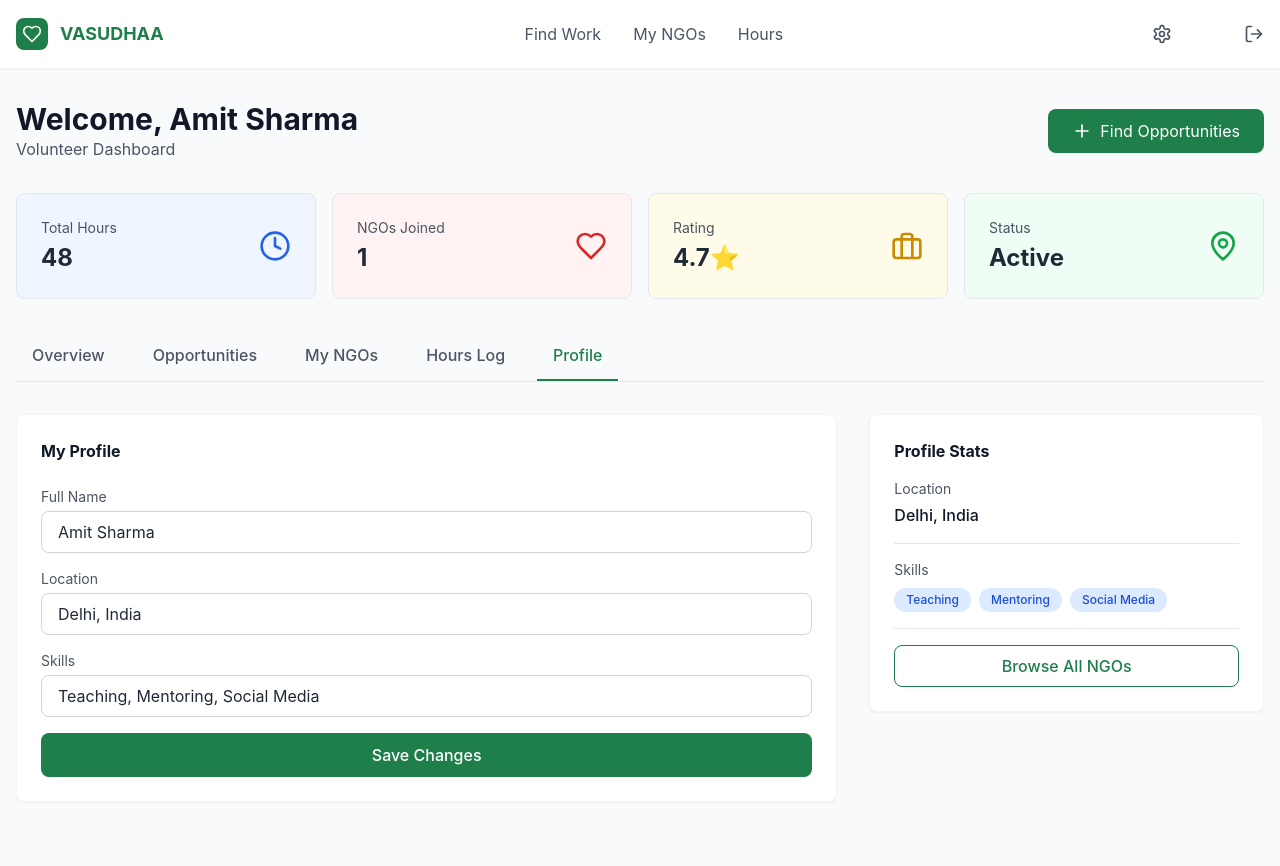
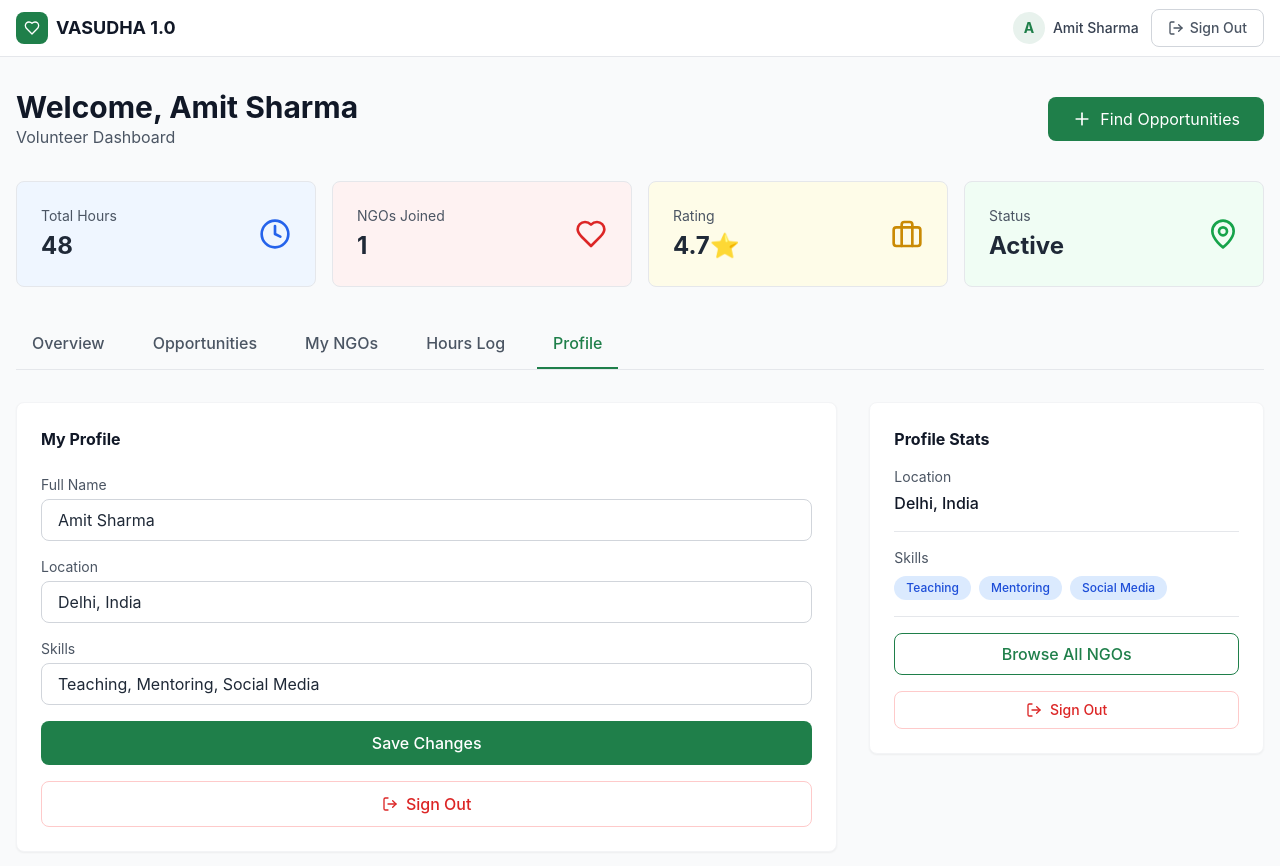
Before and after one commit to ManojKumarRabidas/vasudha, a React (Vite) app in the folder frontend/: page /volunteer/dashboard in a window 1280 px wide. Both pictures are taken after a click on the button "Profile". Shown: the top 866 px of the page. Before the commit the page ends 834 px from the top, so only its background shows below. Built offline with nearby package versions, Linux system fonts and the light colour scheme.

Commit message:
add log out

```diff
--- a/frontend/src/pages/ngo/Dashboard.jsx
+++ b/frontend/src/pages/ngo/Dashboard.jsx
@@ -4,7 +4,7 @@ import {
   TrendingUp, Users, Heart, Plus, CheckCircle, Shield,
   MapPin, Calendar, Upload, FileText, Edit2, Trash2,
   ChevronDown, ChevronUp, Image as ImageIcon, X, Download,
-  IndianRupee, Eye, BadgeCheck, Clock, Target
+  IndianRupee, Eye, BadgeCheck, Clock, Target, LogOut
 } from 'lucide-react'
 
 // ─── Mock Data ────────────────────────────────────────────────────────────────
@@ -143,19 +143,16 @@ function CampaignModal({ isOpen, onClose, onSubmit, initial }) {
           <button onClick={onClose} className="p-2 hover:bg-gray-100 rounded-full transition"><X className="w-5 h-5 text-gray-500" /></button>
         </div>
         <div className="p-6 space-y-5">
-          {/* Title */}
           <div>
             <label className="block text-xs font-semibold text-gray-500 mb-1">Campaign Title *</label>
             <input name="title" value={form.title} onChange={change} placeholder="e.g. Winter Blanket Drive 2025"
               className="w-full px-4 py-2.5 border border-gray-300 rounded-lg text-sm focus:outline-none focus:ring-2 focus:ring-blue-300 transition" />
           </div>
-          {/* Description */}
           <div>
             <label className="block text-xs font-semibold text-gray-500 mb-1">Description</label>
             <textarea name="description" value={form.description} onChange={change} rows={3} placeholder="What is this campaign about?"
               className="w-full px-4 py-2.5 border border-gray-300 rounded-lg text-sm resize-none focus:outline-none focus:ring-2 focus:ring-blue-300 transition" />
           </div>
-          {/* Goal + Location */}
           <div className="grid grid-cols-2 gap-4">
             <div>
               <label className="block text-xs font-semibold text-gray-500 mb-1">Goal Amount (₹) *</label>
@@ -168,7 +165,6 @@ function CampaignModal({ isOpen, onClose, onSubmit, initial }) {
                 className="w-full px-4 py-2.5 border border-gray-300 rounded-lg text-sm focus:outline-none focus:ring-2 focus:ring-blue-300 transition" />
             </div>
           </div>
-          {/* Dates */}
           <div className="grid grid-cols-2 gap-4">
             <div>
               <label className="block text-xs font-semibold text-gray-500 mb-1">Start Date</label>
@@ -181,7 +177,6 @@ function CampaignModal({ isOpen, onClose, onSubmit, initial }) {
                 className="w-full px-4 py-2.5 border border-gray-300 rounded-lg text-sm focus:outline-none focus:ring-2 focus:ring-blue-300 transition" />
             </div>
           </div>
-          {/* Images */}
           <div>
             <label className="block text-xs font-semibold text-gray-500 mb-2">Campaign Images</label>
             <div className="flex flex-wrap gap-2 mb-2">
@@ -199,7 +194,6 @@ function CampaignModal({ isOpen, onClose, onSubmit, initial }) {
               <Upload className="w-4 h-4" /> Upload Images
             </button>
           </div>
-          {/* PDF Proof */}
           <div>
             <label className="block text-xs font-semibold text-gray-500 mb-2">Proof / Authorization Document (PDF)</label>
             {form.proofDoc && (
@@ -233,7 +227,6 @@ function CampaignCard({ campaign, onEdit, onDelete, verified }) {
 
   return (
     <div className="bg-white rounded-xl border border-gray-200 shadow-sm overflow-hidden">
-      {/* Header */}
       <div className="p-5">
         <div className="flex items-start justify-between gap-3">
           <div className="flex-1 min-w-0">
@@ -251,8 +244,6 @@ function CampaignCard({ campaign, onEdit, onDelete, verified }) {
             <button onClick={onDelete} className="p-2 text-gray-400 hover:text-red-500 hover:bg-red-50 rounded-lg transition"><Trash2 className="w-4 h-4" /></button>
           </div>
         </div>
-
-        {/* Meta */}
         <div className="flex flex-wrap gap-4 mt-3 text-xs text-gray-500">
           <span className="flex items-center gap-1"><MapPin className="w-3.5 h-3.5" />{campaign.location}</span>
           <span className="flex items-center gap-1"><Calendar className="w-3.5 h-3.5" />{campaign.startDate} → {campaign.endDate}</span>
@@ -263,8 +254,6 @@ function CampaignCard({ campaign, onEdit, onDelete, verified }) {
             </button>
           )}
         </div>
-
-        {/* Progress */}
         <div className="mt-4">
           <div className="flex justify-between text-sm mb-1.5">
             <span className="font-semibold text-gray-900">{fmtINR(campaign.raisedAmount)} raised</span>
@@ -279,15 +268,12 @@ function CampaignCard({ campaign, onEdit, onDelete, verified }) {
           </div>
         </div>
       </div>
-
-      {/* Donation Records Toggle */}
       <div className="border-t border-gray-100">
         <button onClick={() => setExpanded(p => !p)}
           className="w-full flex items-center justify-between px-5 py-3 text-sm font-medium text-gray-600 hover:bg-gray-50 transition">
           <span className="flex items-center gap-2"><IndianRupee className="w-4 h-4 text-blue-500" /> Donation Records ({campaign.donations.length})</span>
           {expanded ? <ChevronUp className="w-4 h-4" /> : <ChevronDown className="w-4 h-4" />}
         </button>
-
         {expanded && (
           <div className="px-5 pb-4 space-y-2">
             {campaign.donations.length === 0 ? (
@@ -323,18 +309,9 @@ function CampaignsTab({ verified }) {
   const [showModal, setShowModal] = useState(false)
   const [editTarget, setEditTarget] = useState(null)
 
-  const handleCreate = (data) => {
-    setCampaigns(p => [data, ...p])
-  }
-
-  const handleEdit = (data) => {
-    setCampaigns(p => p.map(c => c.id === data.id ? data : c))
-    setEditTarget(null)
-  }
-
-  const handleDelete = (id) => {
-    if (window.confirm('Delete this campaign?')) setCampaigns(p => p.filter(c => c.id !== id))
-  }
+  const handleCreate = (data) => setCampaigns(p => [data, ...p])
+  const handleEdit = (data) => { setCampaigns(p => p.map(c => c.id === data.id ? data : c)); setEditTarget(null) }
+  const handleDelete = (id) => { if (window.confirm('Delete this campaign?')) setCampaigns(p => p.filter(c => c.id !== id)) }
 
   return (
     <div className="space-y-5">
@@ -348,7 +325,6 @@ function CampaignsTab({ verified }) {
           <Plus className="w-4 h-4" /> Create Campaign
         </button>
       </div>
-
       {campaigns.length === 0 ? (
         <div className="bg-white rounded-xl border border-dashed border-gray-300 p-12 text-center">
           <Target className="w-10 h-10 text-gray-300 mx-auto mb-3" />
@@ -359,21 +335,17 @@ function CampaignsTab({ verified }) {
         <div className="space-y-4">
           {campaigns.map(c => (
             <CampaignCard key={c.id} campaign={c} verified={verified}
-              onEdit={() => setEditTarget(c)}
-              onDelete={() => handleDelete(c.id)} />
+              onEdit={() => setEditTarget(c)} onDelete={() => handleDelete(c.id)} />
           ))}
         </div>
       )}
-
       <CampaignModal isOpen={showModal} onClose={() => setShowModal(false)} onSubmit={handleCreate} />
-      {editTarget && (
-        <CampaignModal isOpen={true} onClose={() => setEditTarget(null)} onSubmit={handleEdit} initial={editTarget} />
-      )}
+      {editTarget && <CampaignModal isOpen={true} onClose={() => setEditTarget(null)} onSubmit={handleEdit} initial={editTarget} />}
     </div>
   )
 }
 
-// ─── Transactions Tab (inline, same style) ────────────────────────────────────
+// ─── Transactions Tab ─────────────────────────────────────────────────────────
 function TransactionsTab() {
   const [donors] = useState(initialDonors)
   return (
@@ -466,6 +438,11 @@ export default function NGODashboard() {
     setProfileForm(p => ({ ...p, [name]: value }))
   }
 
+  // ── Logout handler ──
+  const handleLogout = () => {
+    window.location.href = '/auth/login'
+  }
+
   const stats = [
     { label: 'Total Donations', value: `₹${(ngo.totalDonations / 100000).toFixed(1)}L`, icon: Heart, bg: 'bg-red-50', iconColor: 'text-red-400', textColor: 'text-red-600' },
     { label: 'Active Donors', value: '320', icon: Users, bg: 'bg-blue-50', iconColor: 'text-blue-400', textColor: 'text-blue-600' },
@@ -477,7 +454,8 @@ export default function NGODashboard() {
 
   return (
     <div className="min-h-screen bg-gray-50">
-      {/* Nav */}
+
+      {/* ── Nav with Logout button ── */}
       <nav className="bg-white border-b border-gray-200 sticky top-0 z-30">
         <div className="max-w-7xl mx-auto px-4 h-14 flex items-center justify-between">
           <Link to="/" className="flex items-center gap-3 no-underline">
@@ -486,9 +464,21 @@ export default function NGODashboard() {
             </div>
             <span className="font-bold text-gray-900 text-lg">VASUDHA 1.0</span>
           </Link>
+
+          {/* Right side — verified badge + avatar + LOGOUT */}
           <div className="flex items-center gap-3">
             {ngo.verified && <VerifiedBadge size="sm" />}
-            <div className="w-8 h-8 rounded-full bg-blue-100 flex items-center justify-center text-blue-700 font-bold text-sm">A</div>
+            <div className="w-8 h-8 rounded-full bg-blue-100 flex items-center justify-center text-blue-700 font-bold text-sm">
+              A
+            </div>
+            {/* ── LOGOUT BUTTON ── */}
+            <button
+              onClick={handleLogout}
+              className="flex items-center gap-1.5 px-4 py-2 border border-gray-300 text-gray-600 rounded-lg hover:bg-red-50 hover:text-red-600 hover:border-red-200 transition text-sm font-medium"
+            >
+              <LogOut className="w-4 h-4" />
+              Sign Out
+            </button>
           </div>
         </div>
       </nav>
@@ -538,7 +528,6 @@ export default function NGODashboard() {
         <div className="grid grid-cols-1 lg:grid-cols-3 gap-8">
           <div className="lg:col-span-3">
 
-            {/* OVERVIEW */}
             {activeTab === 'overview' && (
               <div className="grid grid-cols-1 lg:grid-cols-3 gap-8">
                 <div className="space-y-6 lg:col-span-2">
@@ -568,7 +557,6 @@ export default function NGODashboard() {
                     </div>
                   </div>
                 </div>
-
                 <div className="lg:col-span-1">
                   <div className="bg-white rounded-xl shadow-sm border border-gray-100 p-6 sticky top-20">
                     <h3 className="font-bold text-gray-900 mb-4">Quick Stats</h3>
@@ -601,12 +589,11 @@ export default function NGODashboard() {
               </div>
             )}
 
-            {activeTab === 'campaigns' && <CampaignsTab verified={ngo.verified} />}
+            {activeTab === 'campaigns'    && <CampaignsTab verified={ngo.verified} />}
             {activeTab === 'transactions' && <TransactionsTab />}
-            {activeTab === 'volunteers' && <VolunteersTab />}
-            {activeTab === 'activities' && <ActivitiesTab />}
+            {activeTab === 'volunteers'   && <VolunteersTab />}
+            {activeTab === 'activities'   && <ActivitiesTab />}
 
-            {/* PROFILE */}
             {activeTab === 'profile' && (
               <div className="bg-white rounded-xl shadow-sm border border-gray-100 p-6 space-y-8">
                 <div className="flex items-center justify-between">
--- a/frontend/src/pages/volunteer/Dashboard.jsx
+++ b/frontend/src/pages/volunteer/Dashboard.jsx
@@ -1,22 +1,53 @@
 import { useState } from 'react'
+import { useNavigate } from 'react-router-dom'
 import { useAuth } from '../../context/AuthContext'
-import VolunteerNav from '../../components/volunteer/Nav'
 import { mockData } from '../../data/data'
-import { Clock, Heart, MapPin, Briefcase, Plus } from 'lucide-react'
+import { Clock, Heart, MapPin, Briefcase, Plus, LogOut } from 'lucide-react'
 
 export default function VolunteerDashboard() {
   const { user, logout } = useAuth()
+  const navigate = useNavigate()
   const [activeTab, setActiveTab] = useState('overview')
   const volunteer = mockData.volunteers[0]
 
   const handleLogout = () => {
     logout()
-    window.location.href = '/'
+    navigate('/auth/login')
   }
 
   return (
     <div className="min-h-screen bg-gray-50">
-      <VolunteerNav user={user} onLogout={handleLogout} />
+
+      {/* ── Nav with Logout ── */}
+      <nav className="bg-white border-b border-gray-200 sticky top-0 z-30">
+        <div className="max-w-7xl mx-auto px-4 h-14 flex items-center justify-between">
+          {/* Logo */}
+          <div className="flex items-center gap-2 cursor-pointer" onClick={() => navigate('/')}>
+            <div className="w-8 h-8 rounded-lg bg-primary flex items-center justify-center">
+              <Heart className="w-4 h-4 text-white" />
+            </div>
+            <span className="font-bold text-gray-900 text-lg">VASUDHA 1.0</span>
+          </div>
+
+          {/* Right side */}
+          <div className="flex items-center gap-3">
+            <div className="hidden sm:flex items-center gap-2">
+              <div className="w-8 h-8 rounded-full bg-primary/10 flex items-center justify-center text-primary font-bold text-sm">
+                {volunteer?.name?.[0] || 'V'}
+              </div>
+              <span className="text-sm font-medium text-gray-700">{volunteer?.name}</span>
+            </div>
+            {/* ── LOGOUT BUTTON ── */}
+            <button
+              onClick={handleLogout}
+              className="flex items-center gap-1.5 px-4 py-2 border border-gray-300 text-gray-600 rounded-lg hover:bg-red-50 hover:text-red-600 hover:border-red-200 transition text-sm font-medium"
+            >
+              <LogOut className="w-4 h-4" />
+              Sign Out
+            </button>
+          </div>
+        </div>
+      </nav>
 
       <main className="max-w-7xl mx-auto px-4 py-8">
         <div className="flex justify-between items-center mb-8">
@@ -62,11 +93,11 @@ export default function VolunteerDashboard() {
                   : 'border-transparent text-gray-600 hover:text-gray-900'
               }`}
             >
-              {tab === 'overview' && 'Overview'}
-              {tab === 'opportunities' && 'Opportunities'}
-              {tab === 'my-ngos' && 'My NGOs'}
-              {tab === 'hours' && 'Hours Log'}
-              {tab === 'profile' && 'Profile'}
+              {tab === 'overview'       && 'Overview'}
+              {tab === 'opportunities'  && 'Opportunities'}
+              {tab === 'my-ngos'        && 'My NGOs'}
+              {tab === 'hours'          && 'Hours Log'}
+              {tab === 'profile'        && 'Profile'}
             </button>
           ))}
         </div>
@@ -74,9 +105,9 @@ export default function VolunteerDashboard() {
         {/* Content */}
         <div className="grid grid-cols-1 lg:grid-cols-3 gap-8">
           <div className="lg:col-span-2">
+
             {activeTab === 'overview' && (
               <div className="space-y-6">
-                {/* Help Requests */}
                 <div className="bg-white rounded-lg shadow-sm border border-gray-100 p-6">
                   <h3 className="font-bold text-gray-900 mb-4">Active Help Requests</h3>
                   {mockData.helpRequests.map((request, i) => (
@@ -183,6 +214,13 @@ export default function VolunteerDashboard() {
                   <button className="w-full px-4 py-2.5 bg-primary text-white rounded-lg hover:bg-primary-dark transition font-medium mt-6">
                     Save Changes
                   </button>
+                  {/* ── Sign out from profile tab too ── */}
+                  <button
+                    onClick={handleLogout}
+                    className="w-full flex items-center justify-center gap-2 px-4 py-2.5 border border-red-200 text-red-600 rounded-lg hover:bg-red-50 transition font-medium"
+                  >
+                    <LogOut className="w-4 h-4" /> Sign Out
+                  </button>
                 </div>
               </div>
             )}
@@ -210,6 +248,13 @@ export default function VolunteerDashboard() {
                 <button className="w-full mt-4 px-4 py-2 border border-primary text-primary rounded-lg hover:bg-primary hover:text-white transition font-medium">
                   Browse All NGOs
                 </button>
+                {/* ── Sign out in sidebar ── */}
+                <button
+                  onClick={handleLogout}
+                  className="w-full flex items-center justify-center gap-2 px-4 py-2 border border-red-200 text-red-600 rounded-lg hover:bg-red-50 transition font-medium text-sm"
+                >
+                  <LogOut className="w-4 h-4" /> Sign Out
+                </button>
               </div>
             </div>
           </div>
```
